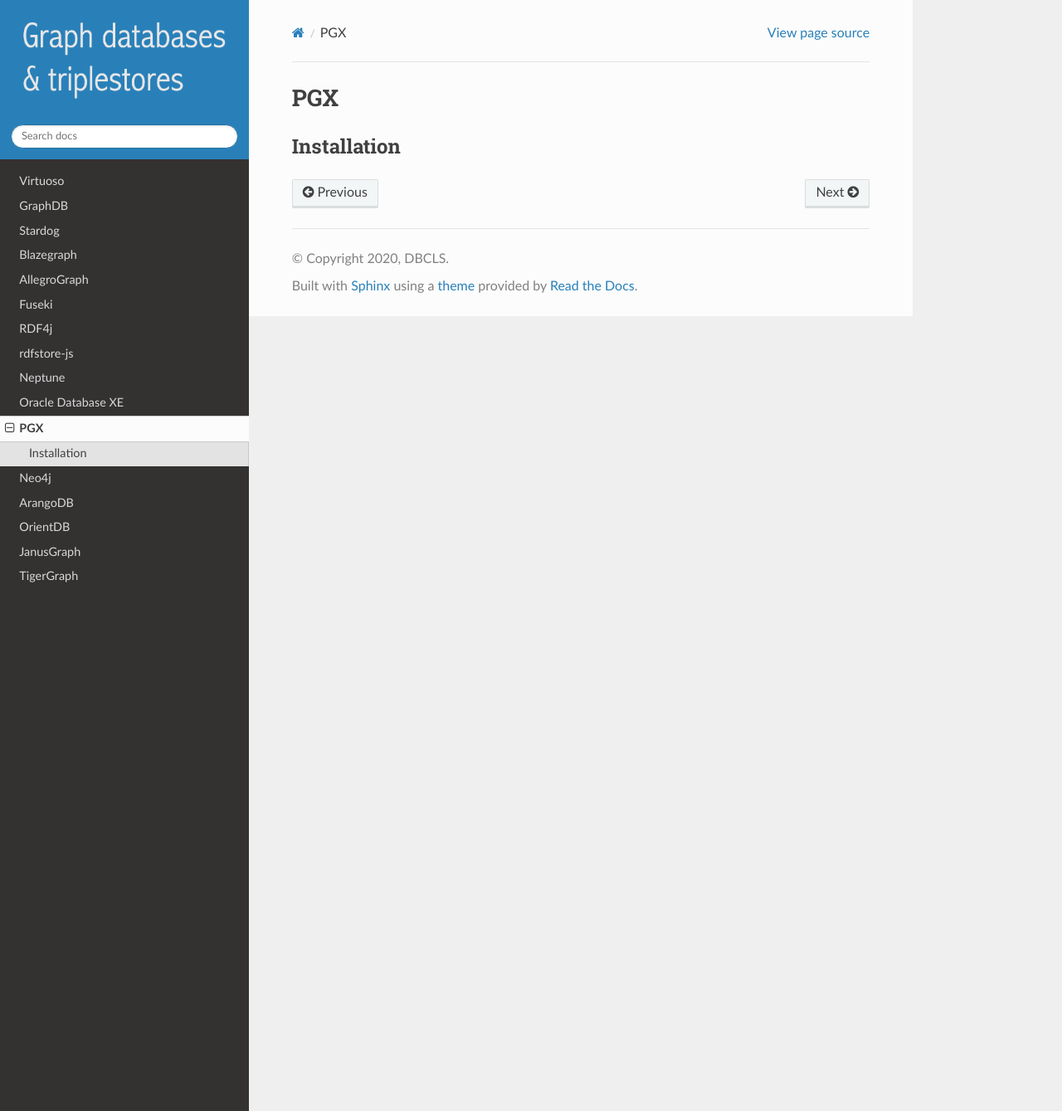
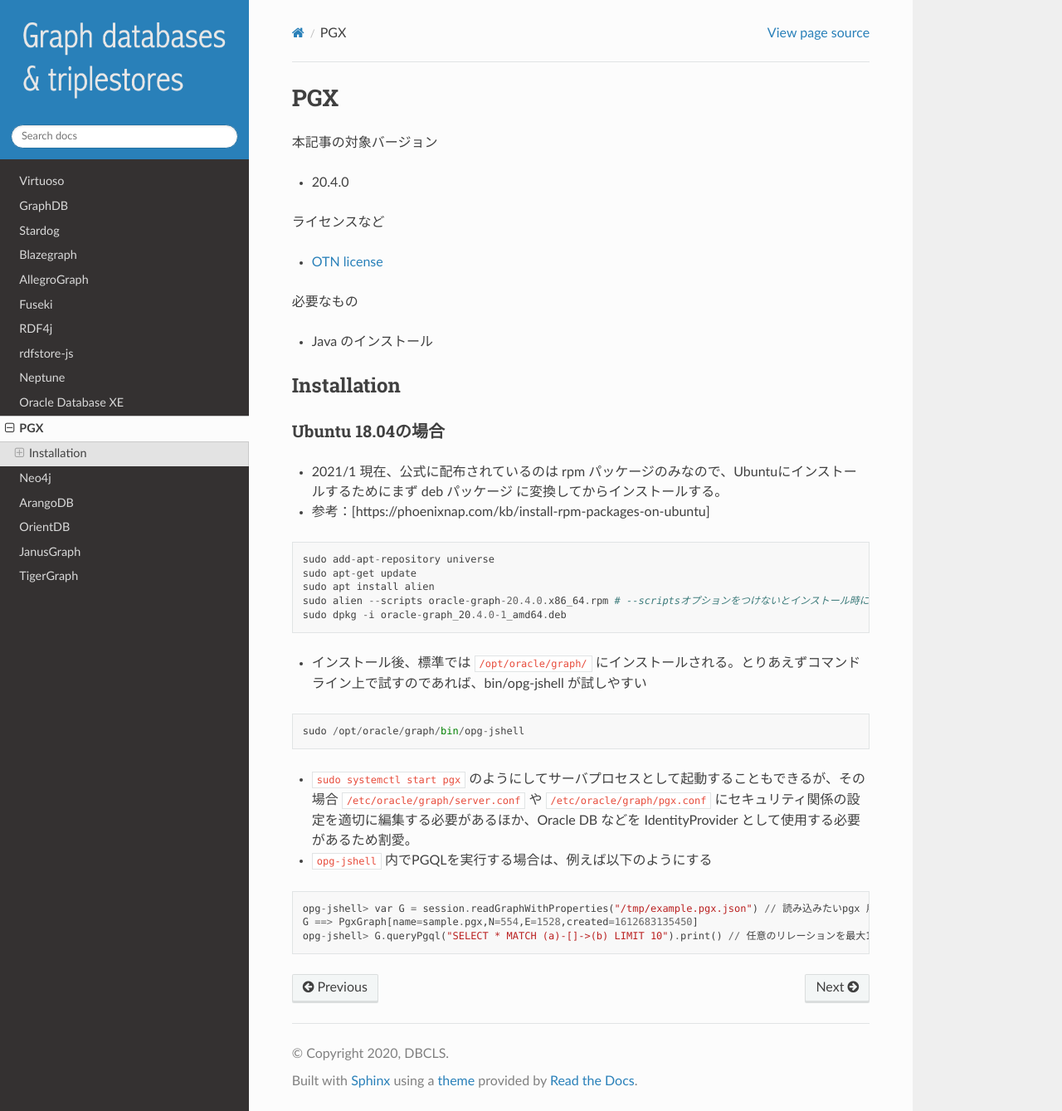
Before and after one commit to dbcls/graphdbs, a Sphinx documentation site: the page built from docs/md/pgx.md, in a window 1280 px wide and 1339 px high. Shown: the whole window at 83% size. Built offline with Sphinx 7.4.7 and the Read the Docs theme 2.0.0, drawn with Linux system fonts in a browser that asks for light colours.

Commit message:
Add pgx.md

````diff
--- a/docs/md/pgx.md
+++ b/docs/md/pgx.md
@@ -1,3 +1,35 @@
 # PGX
 
+本記事の対象バージョン
+* 20.4.0
+
+ライセンスなど
+* [OTN license](https://www.oracle.com/downloads/licenses/standard-license.html)
+
+必要なもの
+* Java のインストール
+
 ## Installation
+### Ubuntu 18.04の場合
+ * 2021/1 現在、公式に配布されているのは rpm パッケージのみなので、Ubuntuにインストールするためにまず deb パッケージ に変換してからインストールする。
+  * 参考：[https://phoenixnap.com/kb/install-rpm-packages-on-ubuntu]
+```
+sudo add-apt-repository universe
+sudo apt-get update
+sudo apt install alien
+sudo alien --scripts oracle-graph-20.4.0.x86_64.rpm # --scriptsオプションをつけないとインストール時に権限周りで失敗する
+sudo dpkg -i oracle-graph_20.4.0-1_amd64.deb
+```
+
+ * インストール後、標準では `/opt/oracle/graph/` にインストールされる。とりあえずコマンドライン上で試すのであれば、bin/opg-jshell が試しやすい
+```
+sudo /opt/oracle/graph/bin/opg-jshell
+```
+  * `sudo systemctl start pgx` のようにしてサーバプロセスとして起動することもできるが、その場合 `/etc/oracle/graph/server.conf` や `/etc/oracle/graph/pgx.conf` にセキュリティ関係の設定を適切に編集する必要があるほか、Oracle DB などを IdentityProvider として使用する必要があるため割愛。
+
+ * `opg-jshell` 内でPGQLを実行する場合は、例えば以下のようにする
+```
+opg-jshell> var G = session.readGraphWithProperties("/tmp/example.pgx.json") // 読み込みたいpgx 用の json を指定
+G ==> PgxGraph[name=sample.pgx,N=554,E=1528,created=1612683135450]
+opg-jshell> G.queryPgql("SELECT * MATCH (a)-[]->(b) LIMIT 10").print() // 任意のリレーションを最大10個取得して表示
+```
````
Also changed, not shown: docs/md/neo4j.md (+1 -1 lines).
